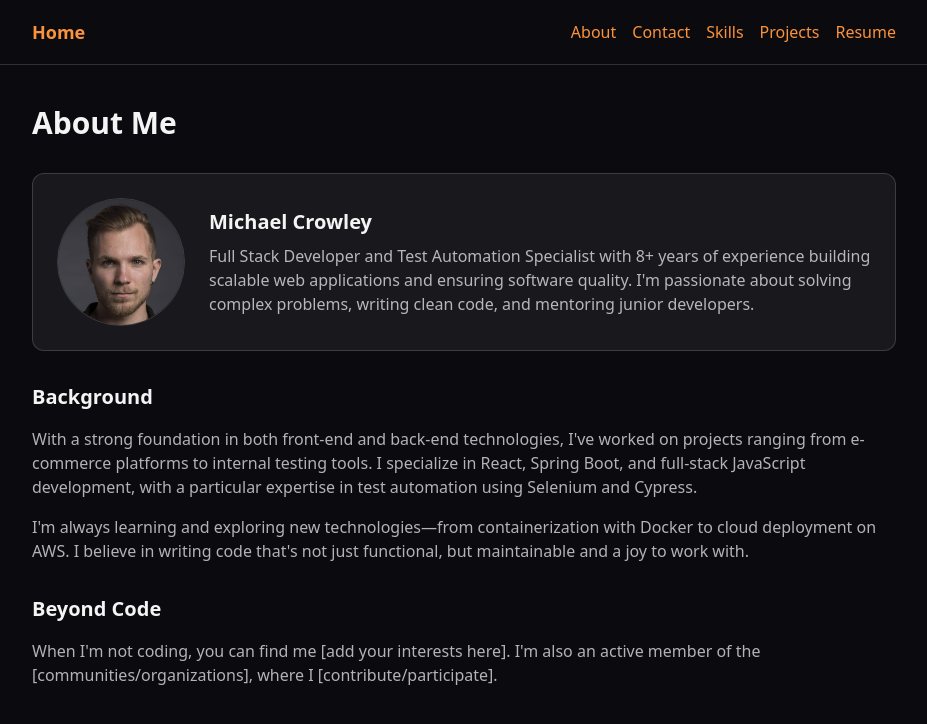
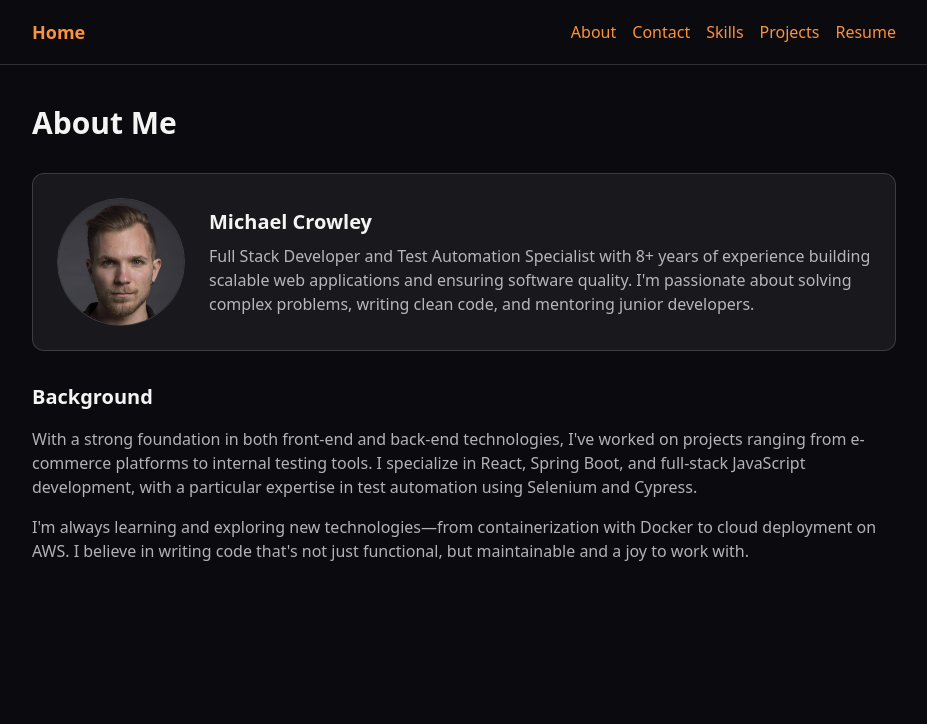
Before and after one commit to irmike/michael-crowley, a Next.js app: page /about in a window 1280 px wide. Shown: the top 724 px of the page, without its empty margins (176-1103 px from the left). Built offline with nearby package versions, Linux system fonts and the light colour scheme.

Commit message:
comment out placeholder text until i further implement the about me sections.

```diff
--- a/src/app/about/page.js
+++ b/src/app/about/page.js
@@ -48,14 +48,12 @@ export default function AboutPage() {
       </section>
 
       {/* Section 3: Interests/Fun Facts */}
-      <section className="mb-8">
-        <h2 className="text-2xl font-bold mb-4">Beyond Code</h2>
-        <p>
-          When I'm not coding, you can find me [add your interests here]. I'm
-          also an active member of the [communities/organizations], where I
-          [contribute/participate].
-        </p>
-      </section>
+      {/*<section className="mb-8">*/}
+      {/*  <h2 className="text-2xl font-bold mb-4">Beyond Code</h2>*/}
+      {/*  <p>*/}
+      {/*    Will update soon, this is just a placeholder.*/}
+      {/*  </p>*/}
+      {/*</section>*/}
     </main>
   );
 }
```
